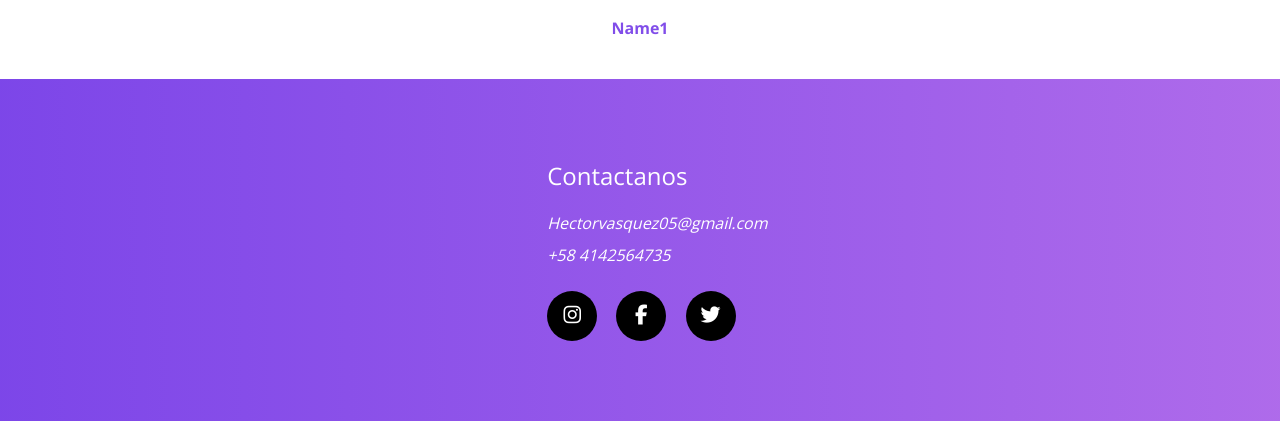
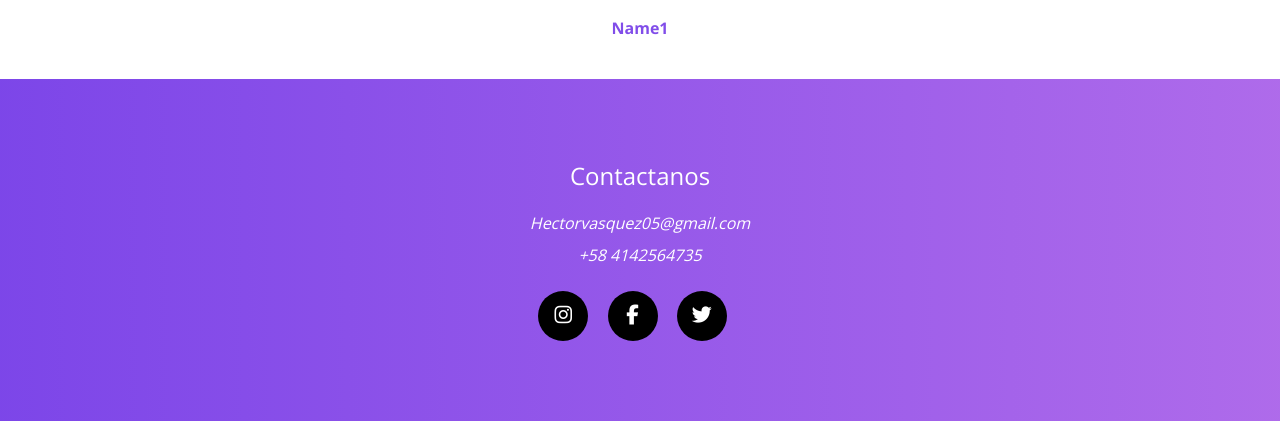
Before and after one commit to hector0513/web-ideal, a plain HTML site: page index.html in a window 1280 px wide. Shown: the part 3714-4135 px from the top of the page. Drawn offline with nearby package versions, Linux system fonts and the light colour scheme; a script that the page names is missing.

Commit message:
footer responsibe

```diff
--- a/css/estilos.css
+++ b/css/estilos.css
@@ -512,7 +512,7 @@ footer p {
 .footer-contact {
   width: 27%;
   margin: 0 auto;
-  padding-left: 5rem;
+  text-align: center;
 }
 
 .footer-contact i {
```
